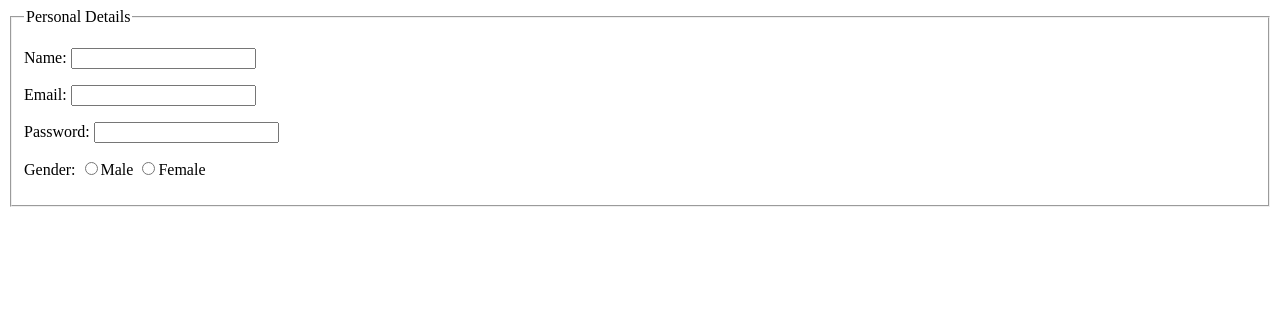
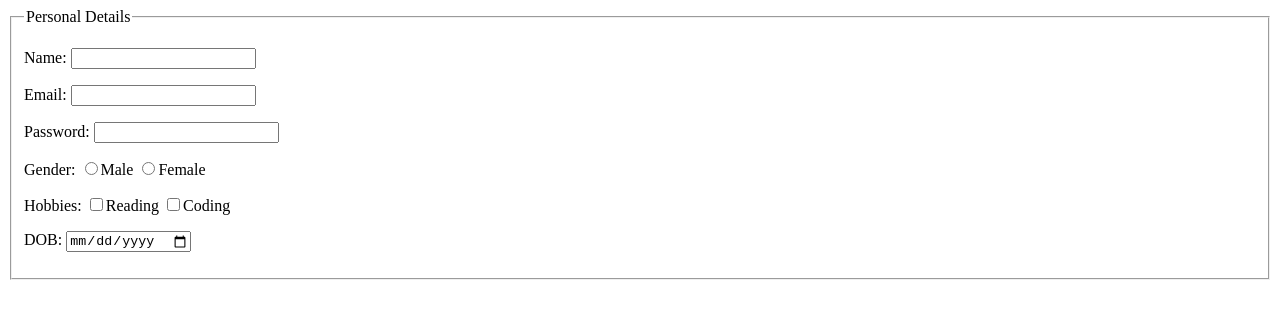
Before and after one commit to gauravtyagi789/WDW_0044, a plain HTML site: page Web Designing Workshop--1 subject/assignment15_form_inputs.html in a window 1280 px wide. Drawn offline with Linux system fonts and the light colour scheme.

Commit message:
assignment15 completed

```diff
--- a/Web Designing Workshop--1 subject/assignment15_form_inputs.html
+++ b/Web Designing Workshop--1 subject/assignment15_form_inputs.html
@@ -21,3 +21,14 @@
       <p>Gender:
          <label><input type="radio" name="gender" value="male">Male</label>
          <label><input type="radio" name="gender" value="female">Female</label></p>
+
+      <p>Hobbies:
+         <label><input type="checkbox" name="hobby" value="reading">Reading</label>
+         <label><input type="checkbox" name="hobby" value="coding">Coding</label></p>
+
+      <p><label for="dob">DOB:</label>
+         <input type="date" id="dob" name="dob"></p>
+    </fieldset>
+  </form>
+</body>
+</html>
```
